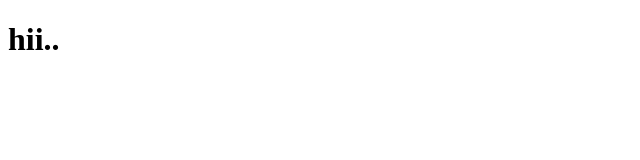
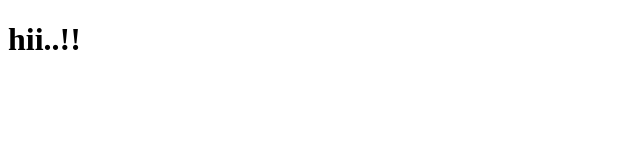
Before and after one commit to rupali-vide/mysampleapp, a plain HTML site: page login.html in a window 1280 px wide. Shown: the full height of the page, 0-640 px from the left. Drawn offline with Linux system fonts and the light colour scheme.

Commit message:
Added mybranch

```diff
--- a/login.html
+++ b/login.html
@@ -4,7 +4,7 @@
 </head>
 <body>
     <h1>
-        hii..
+        hii..!!
     </h1>
 </body>
 </html>
```
